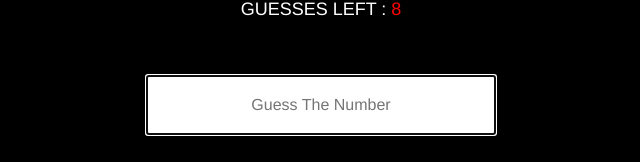
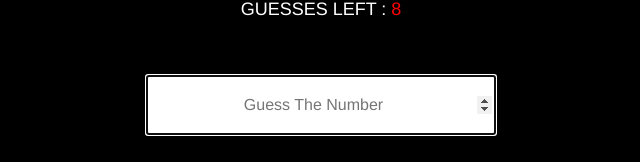
Before and after one commit to Syed-Coding/game, a React (Vite) app: page / in a window 1280 px wide. Both pictures are taken after a click on the button "Easy 😃". Shown: the part 211-373 px from the top of the page, without its empty margins (319-959 px from the left). Built offline with nearby package versions, Linux system fonts and the light colour scheme.

Commit message:
bug fixe v4.3

```diff
--- a/src/App.jsx
+++ b/src/App.jsx
@@ -99,7 +99,7 @@ function App() {
           <form onSubmit={handleSubmit}>
             <input
               className="number-input"
-              type="text"
+              type="number"
               placeholder="Guess The Number"
               value={userval}
               onChange={(e) =>
```
